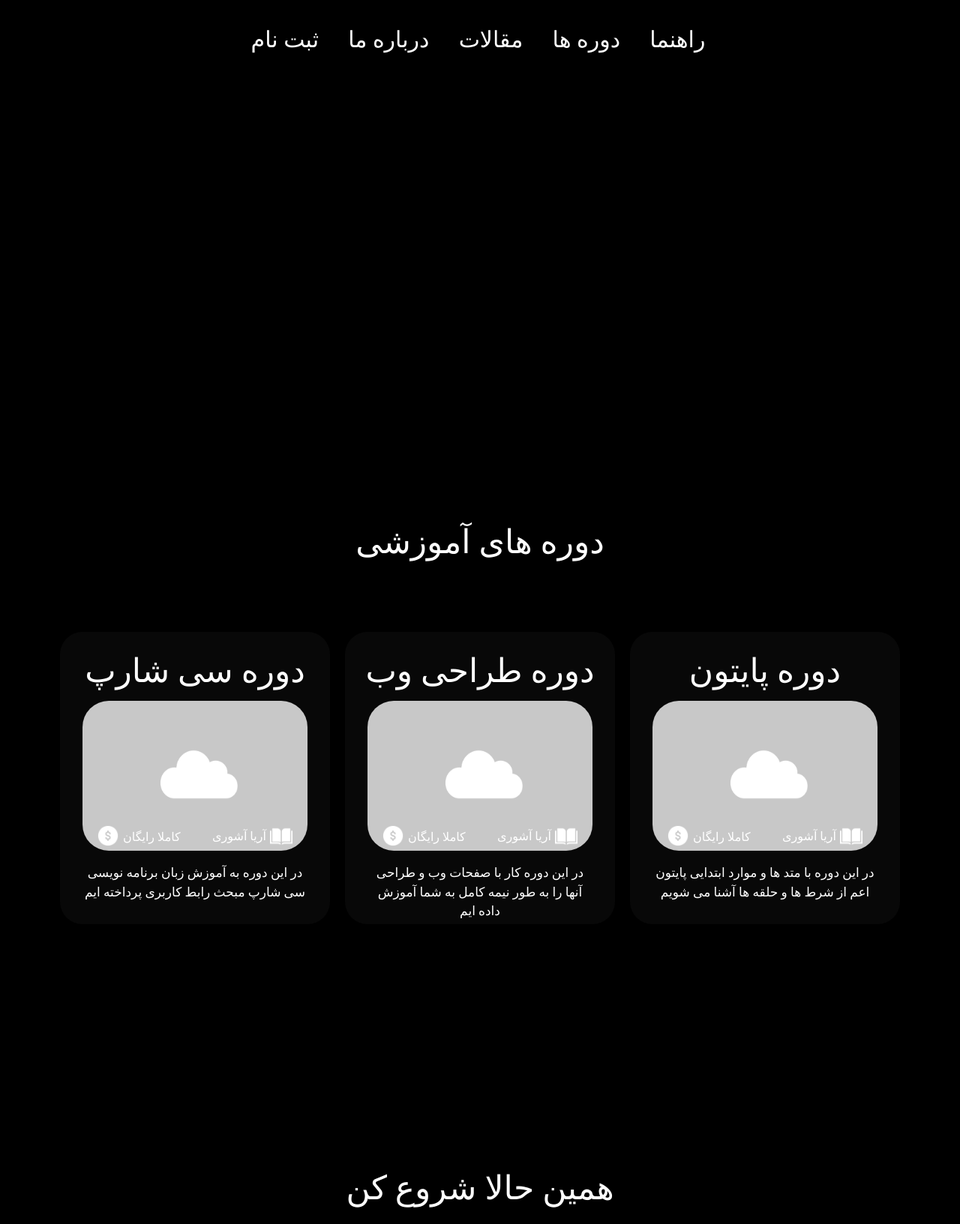
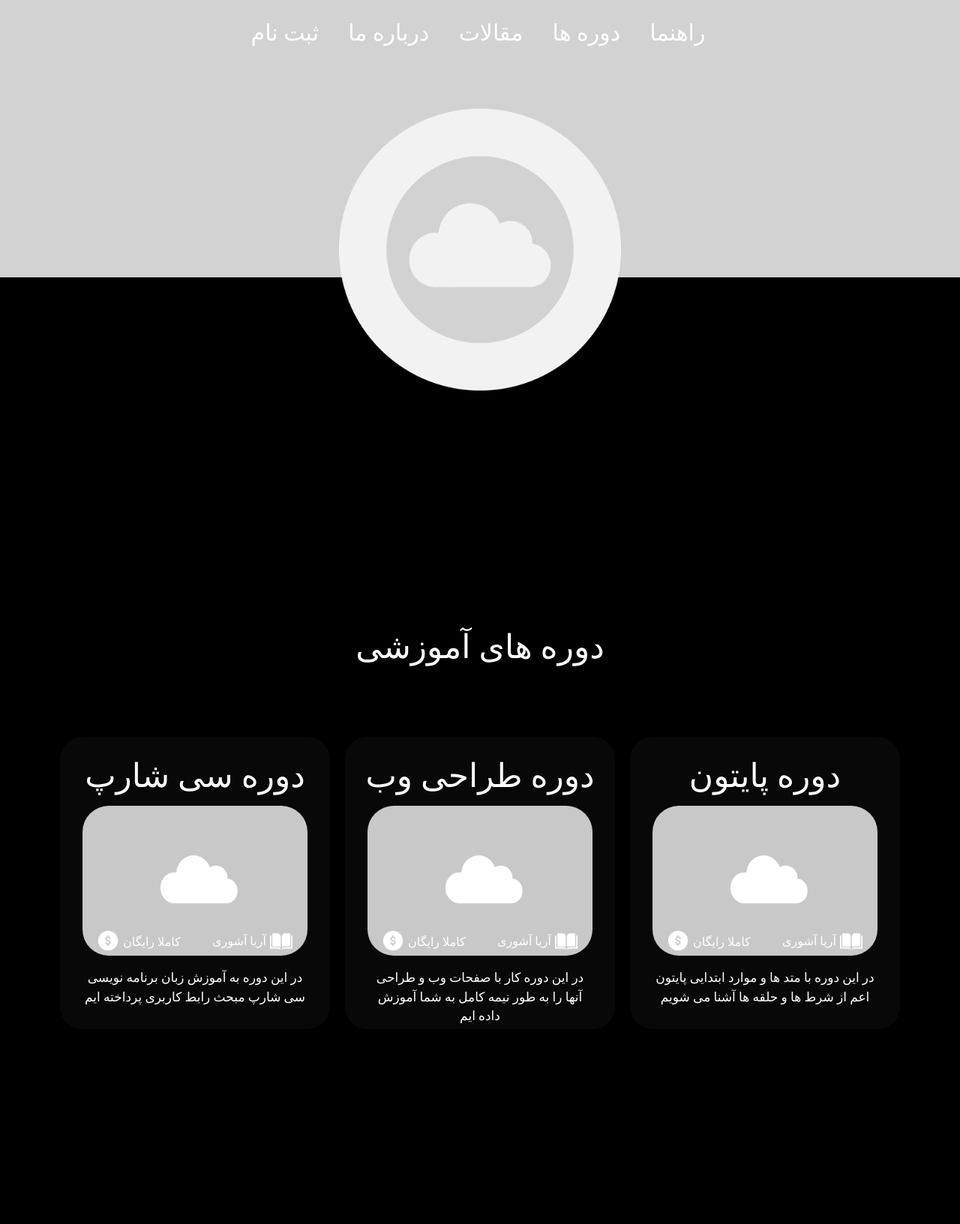
Before and after one commit to AryaAshouri/CloudyBlog.ir, a Django app: page / in a window 1280 px wide. Shown: the top 1633 px of the page at 75% size. Run offline with Django 4.2, Linux system fonts and the light colour scheme; data comes from the database, SQL or seed files in the repository; some libraries are stand-ins or nearby versions.

Commit message:
image left

```diff
--- a/Branch/static/css/home.css
+++ b/Branch/static/css/home.css
@@ -30,6 +30,9 @@ Body {
 #base_of_desc:hover {
     margin-top:10px;
     transition-duration:0.4s;
+}
+@keyframes mymove {
+  50% {background-position: center;}
 }
 #base_of_desc {
     transition-duration:0.4s;
--- a/Branch/templates/home.html
+++ b/Branch/templates/home.html
@@ -17,9 +17,15 @@
         </title>
     </head>
     <Body>
+        <div style="background-color:rgb(210,210,210); width:100%; margin-top:-30px; height:400px;"></div>
+        <div style="justify-content:center; display:flex; margin-top:25px;" class="container">
+            <div class="row">
+                <img data-aos="flip-left" data-aos-duration="750" class="coin" src="{% static 'img/Coin.png' %}">
+            </div>
+        </div>
         <div style="cursor:pointer;" data-aos="fade-down" class="container">
             <div class="row">
-                <div class="col-12 co-md-12" style="margin-top:20px; text-align:center; margin-top:30px; margin-left:-20px;">
+                <div class="col-12 co-md-12" style="margin-top:20px; text-align:center; margin-top:-500px; margin-left:-20px;">
                     <a href="signup"><p class="li_element">ثبت نام</p></a>
                     <a href="about"><p class="li_element">درباره ما</p></a>
                     <a href="blogs"><p class="li_element">مقالات</p></a>
@@ -29,7 +35,7 @@
             </div>
         </div>
 
-        <div data-aos="fade-up" data-aos-duration="750" class="container" style="justify-content:center; display:flex; margin-top:600px;">
+        <div data-aos="fade-up" data-aos-duration="750" class="container" style="justify-content:center; display:flex; margin-top:310px;">
             <p style="font-family:Aviny; font-size:44px; color:white;">دوره های آموزشی</p>
         </div>
         <div data-aos="fade-up" data-aos-duration="1000" class="container" style="margin-top:50px;">
```
Also changed, not shown: Branch/static/img/Coin.png (added).
